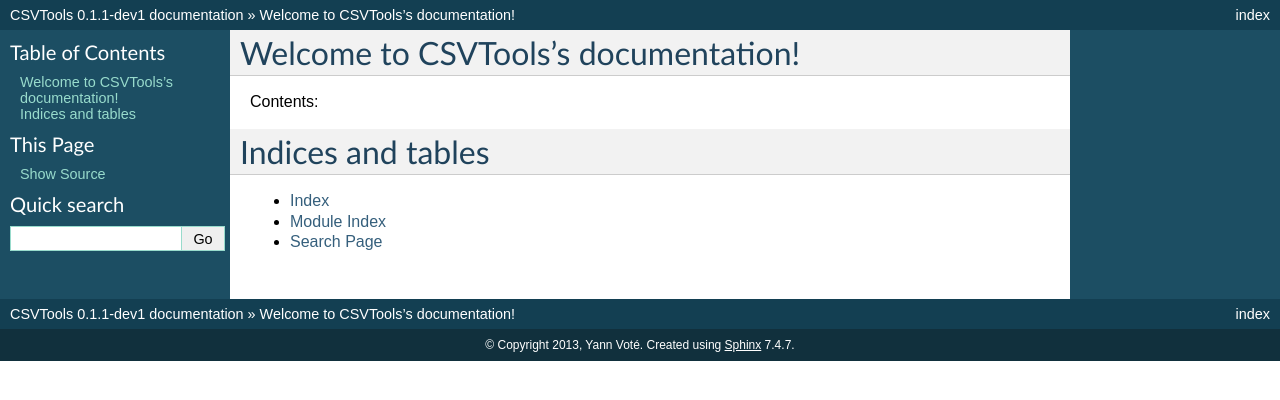
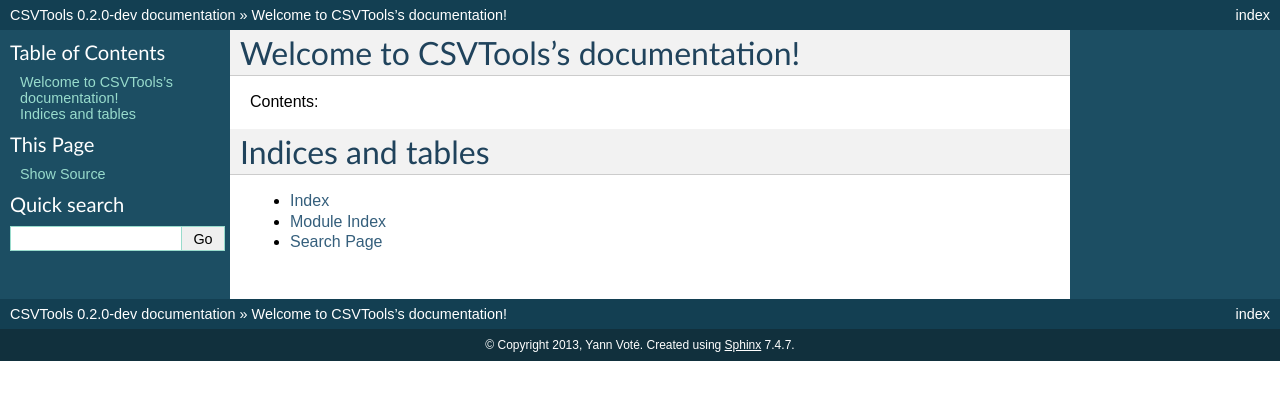
Before and after one commit to ygversil/qgis-plugin-csv-tools, a Sphinx documentation site: the page built from help/source/index.rst, in a window 1280 px wide. Shown: the top 400 px of the page. Built offline with Sphinx 7.4.7, drawn with Linux system fonts in a browser that asks for light colours; formulas are drawn with MathJax 3.

Commit message:
Bump version: 0.1.1-dev1 → 0.2.0-dev

```diff
--- a/help/source/conf.py
+++ b/help/source/conf.py
@@ -48,9 +48,9 @@
 # built documents.
 #
 # The short X.Y version.
-version = '0.1.1-dev1'
+version = '0.2.0-dev'
 # The full version, including alpha/beta/rc tags.
-release = '0.1.1-dev1'
+release = '0.2.0-dev'
 
 # The language for content autogenerated by Sphinx. Refer to documentation
 # for a list of supported languages.
--- a/metadata.txt
+++ b/metadata.txt
@@ -10,7 +10,7 @@
 name=CSV Tools
 qgisMinimumVersion=3.0
 description=Adds new processing algorithms and models that deal with CSV files
-version=0.1.1-dev1
+version=0.2.0-dev
 author=Yann Voté
 email=ygversil@lilo.org
 
```
Also changed, not shown: .bumpversion.cfg.
